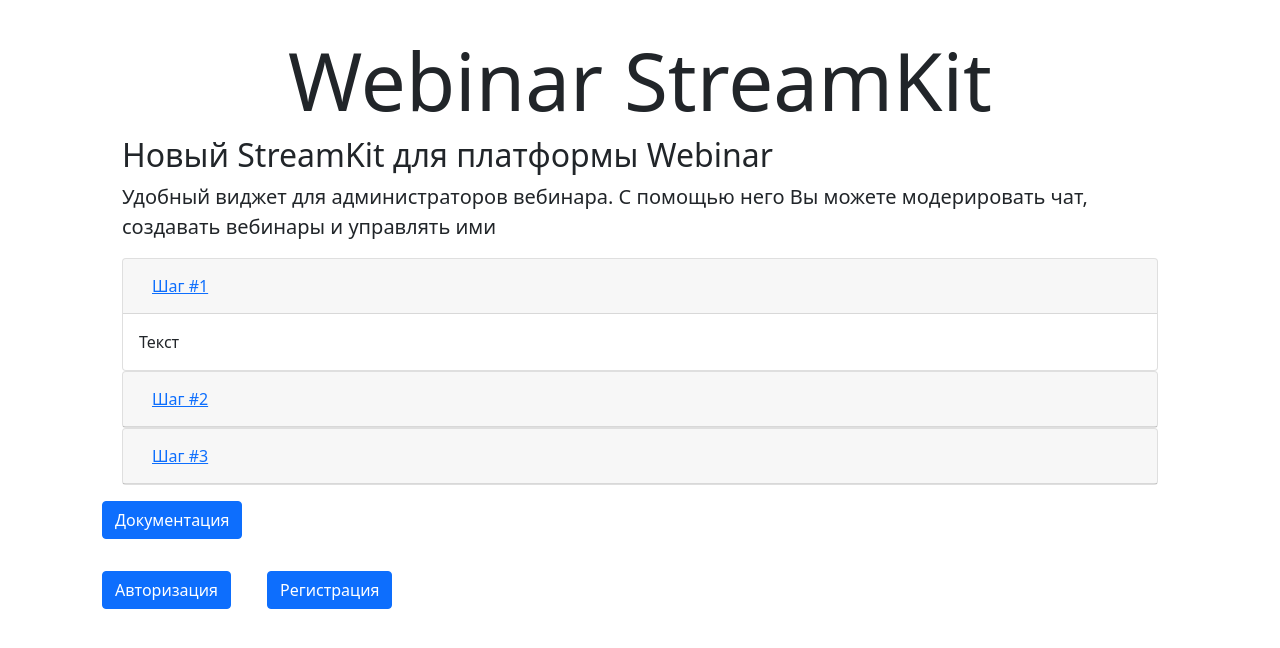
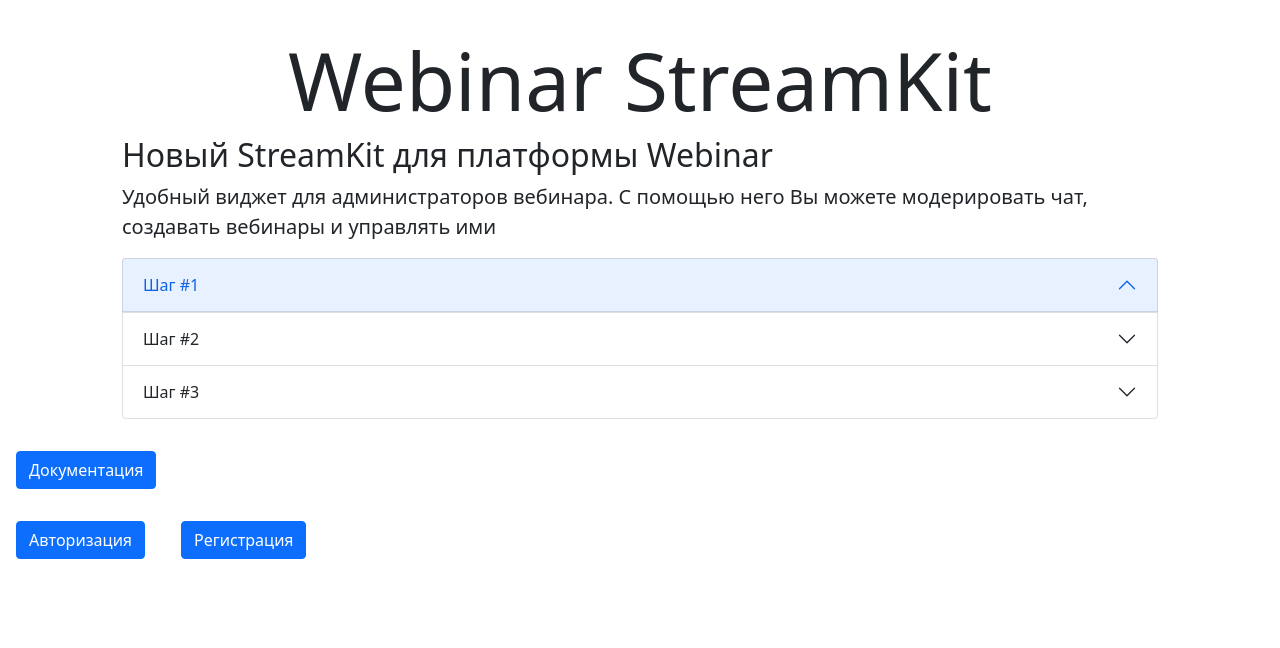
Before and after one commit to Krasnopolskiy/WebinarStreamkit, a Django app: page / in a window 1280 px wide. Shown: the part 66-714 px from the top of the page. Run offline with Django 3.2, Linux system fonts and the light colour scheme; some libraries are stand-ins or nearby versions.

Commit message:
Fixed index_manual

```diff
--- a/main/templates/pages/index.html
+++ b/main/templates/pages/index.html
@@ -14,49 +14,47 @@
             <h2>Новый StreamKit для платформы Webinar</h2>
             <p class="lead">Удобный виджет для администраторов вебинара. С помощью него Вы можете модерировать чат,
                 создавать вебинары и управлять ими</p>
-            <div id="accordion">
-                <div class="card">
-                    <div class="card-header" id="headingOne">
-                        <h5 class="mb-0">
-                            <button class="btn btn-link" data-toggle="collapse" data-target="#collapseOne"
-                                    aria-expanded="true" aria-controls="collapseOne">
+            <div class="accordion" id="accordionExample">
+                <div class="accordion-item">
+                    <h2 class="accordion-header" id="headingOne">
+                        <button class="accordion-button" type="button" data-bs-toggle="collapse"
+                                data-bs-target="#collapseOne" aria-expanded="true" aria-controls="collapseOne">
                             Шаг #1
                         </button>
-                        </h5>
-                    </div>
-                    <div id="collapseOne" class="collapse show" aria-labelledby="headingOne" data-parent="#accordion">
-                        <div class="card-body">
+                    </h2>
+                    <div id="collapseOne" class="accordion-collapse collapse" aria-labelledby="headingOne"
+                         data-bs-parent="#accordionExample">
+                        <div class="accordion-body">
                             Текст
                         </div>
                     </div>
                 </div>
-                <div class="card">
-                    <div class="card-header" id="headingTwo">
-                        <h5 class="mb-0">
-                            <button class="btn btn-link collapsed" data-toggle="collapse" data-target="#collapseTwo"
-                                    aria-expanded="false" aria-controls="collapseTwo">
+                <div class="accordion-item">
+                    <h2 class="accordion-header" id="headingTwo">
+                        <button class="accordion-button collapsed" type="button" data-bs-toggle="collapse"
+                                data-bs-target="#collapseTwo" aria-expanded="false" aria-controls="collapseTwo">
                             Шаг #2
                         </button>
-                        </h5>
-                    </div>
-                    <div id="collapseTwo" class="collapse" aria-labelledby="headingTwo" data-parent="#accordion">
-                        <div class="card-body">
+                    </h2>
+                    <div id="collapseTwo" class="accordion-collapse collapse" aria-labelledby="headingTwo"
+                         data-bs-parent="#accordionExample">
+                        <div class="accordion-body">
                             Текст
                         </div>
                     </div>
                 </div>
-                <div class="card">
-                    <div class="card-header" id="headingThree">
-                        <h5 class="mb-0">
-                            <button class="btn btn-link collapsed" data-toggle="collapse" data-target="#collapseThree"
-                                    aria-expanded="false" aria-controls="collapseThree">
+                <div class="accordion-item">
+                    <h2 class="accordion-header" id="headingThree">
+                        <button class="accordion-button collapsed" type="button" data-bs-toggle="collapse"
+                                data-bs-target="#collapseThree" aria-expanded="false" aria-controls="collapseThree">
                             Шаг #3
                         </button>
-                        </h5>
+                    </h2>
+                    <div id="collapseThree" class="accordion-collapse collapse" aria-labelledby="headingThree"
+                         data-bs-parent="#accordionExample">
+                        <div class="accordion-body">
+                            Текст
                         </div>
-                    <div id="collapseThree" class="collapse" aria-labelledby="headingThree" data-parent="#accordion">
-                        <div class="card-body">
-                            Текст
                     </div>
                 </div>
             </div>
@@ -81,8 +79,6 @@
 {% endblock %}
 
 {% block extra_js %}
-<script>
-    $('.collapse').collapse('toggle')
-</script>
+
 <script src="{% static 'js/script.js' %}"></script>
 {% endblock %}
```
Lines whose indentation alone changed are shown as unchanged.
